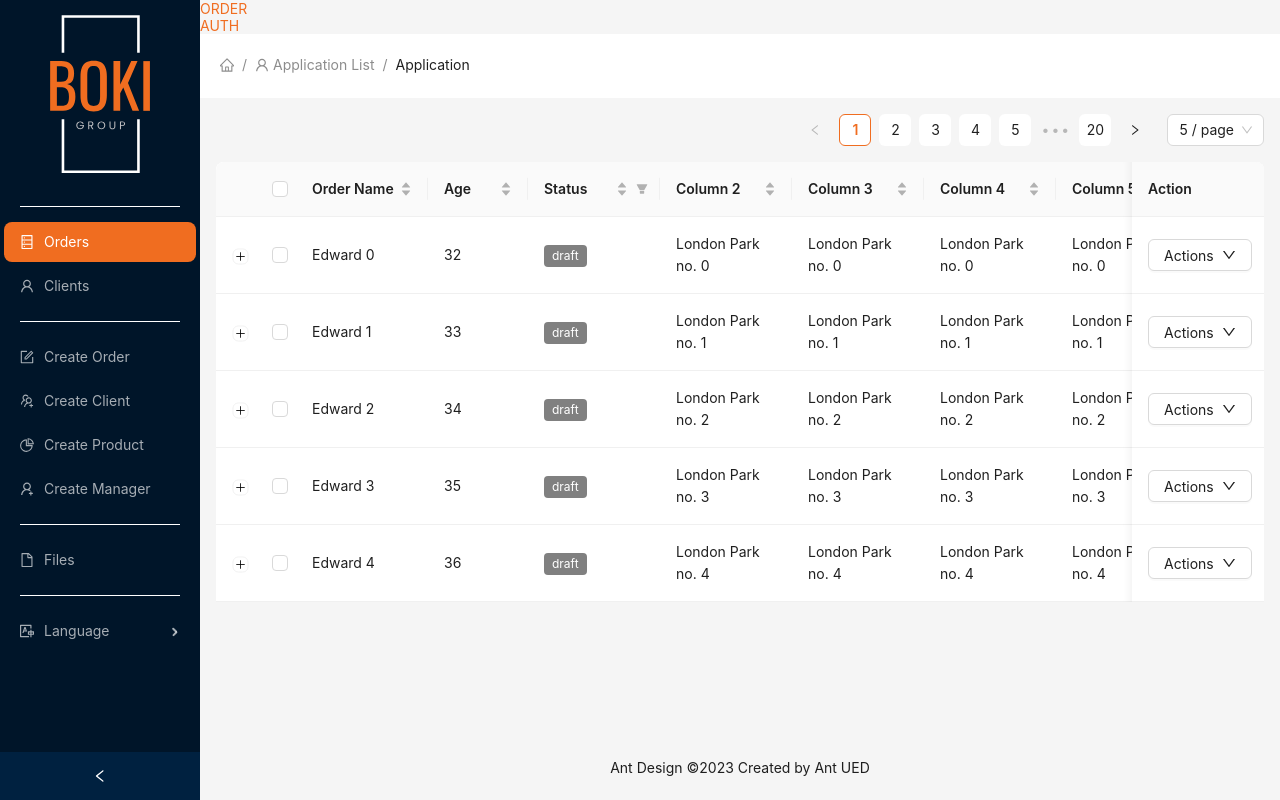
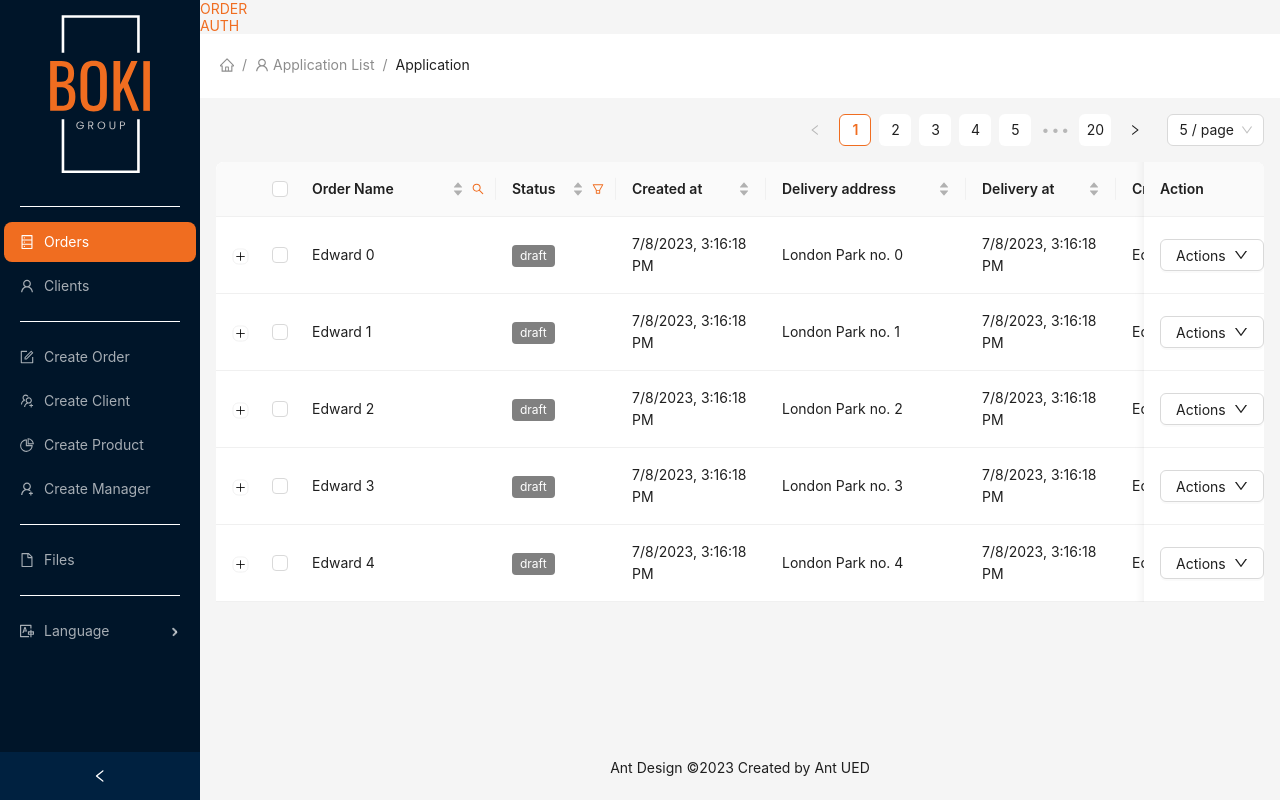
Before and after one commit to Hlazman/bg-configurator, a React (Create React App) app: page /#/ in a window 1280 px wide. Built offline with nearby package versions, Linux system fonts and the light colour scheme.

Commit message:
made changes to Orders page

```diff
--- a/src/Pages/OrdersPage.jsx
+++ b/src/Pages/OrdersPage.jsx
@@ -1,19 +1,31 @@
-import { Table, Dropdown, Space, Button, Tag } from 'antd';
-import { DownOutlined } from '@ant-design/icons';
+import { Table, Dropdown, Space, Button, Tag, Input } from 'antd';
+import { DownOutlined, SearchOutlined, FilterOutlined } from '@ant-design/icons';
 import { useState, useEffect } from 'react';
 
 export const OrdersPage = () => {
 
   const [data, setData] = useState(() => {
     const initialData = [];
+    const currentDate = new Date();
       for (let i = 0; i < 100; i++) {
         initialData.push({
           key: i,
           orderName: `Edward ${i}`,
-          age: 32 + i,
-          status: 'draft',
-          address: `London Park no. ${i}`,
-          description: "This not expandable",
+          orderStatus: 'draft',
+          orderDateCreated: currentDate.toLocaleString(),
+          orderDeliveryAddress: `London Park no. ${i}`,
+          orderDeliveryAt: currentDate.toLocaleString(),
+          // orderUpdateAt: currentDate.toLocaleString(),
+          orderCreateBy: `Edward ${i}`,
+          orderPrice: 100 + i,
+          orderDiscount: '10%',
+          orderCurrency: '$',
+          orderComments: "This some text for order comment",
+          milestones: [
+            {'Publish': ''},
+            {'Paid': ''},
+            {'Closed': ''},
+          ]
         });
       }
       return initialData;
@@ -22,18 +34,45 @@ export const OrdersPage = () => {
   const [selectedRowData, setSelectedRowData] = useState(null);
   const [selectedFilters, setSelectedFilters] = useState([]);
 
+  const expandedRowRender = (record) => (
+    <div>
+      {record.milestones.map((milestone, index) => (
+        <p key={index} style={{ margin: 0}}>
+          <span style={{ margin: 0, color: '#f06d20'}}> {Object.keys(milestone)[0]}: </span>
+          <span> {Object.values(milestone)[0]} </span>
+        </p>
+      ))}
+    </div>
+  );
+
   const handleFilterChange = (selectedFilterValues) => {
     setSelectedFilters(selectedFilterValues);
   };
 
   const handleActionClick = (action) => {
     if (selectedRowData) {
+      const currentDate = new Date().toLocaleString();
+      const updatedMilestones = selectedRowData.milestones.map((milestone) => {
+        switch (action) {
+          case 'publish':
+            return { ...milestone, 'Publish': currentDate };
+          case 'paid':
+            return { ...milestone, 'Paid': currentDate };
+          case 'closed':
+            return { ...milestone, 'Closed': currentDate };
+          default:
+            return milestone;
+        }
+      });
+
       setSelectedRowData((prevSelectedRowData) => ({
         ...prevSelectedRowData,
-        status: action,
+        orderStatus: action,
+        milestones: updatedMilestones,
       }));
     }
   };
+
 
   useEffect(() => {
     if (selectedRowData) {
@@ -75,7 +114,7 @@ export const OrdersPage = () => {
         {
           key: 'paid',
           label: 'paid',
-          onClick: () => {handleActionClick('paid'); console.log(selectedRowData)},
+          onClick: () => {handleActionClick('paid')},
         },
         {
           key: 'closed',
@@ -87,27 +126,55 @@ export const OrdersPage = () => {
   ];
 
   const columns = [
-    // Table.SELECTION_COLUMN,
-    // Table.EXPAND_COLUMN,
     {
       title: 'Order Name',
       dataIndex: 'orderName',
       key: 'orderName',
+      width: '200px',
       fixed: 'left',
       sorter: (a, b) => a.orderName.localeCompare(b.orderName),
+      filterDropdown: ({ setSelectedKeys, selectedKeys, confirm, clearFilters }) => (
+        <div style={{ padding: 8 }}>
+          <Input
+            placeholder="Search Order Name"
+            value={selectedKeys[0]}
+            onChange={(e) => setSelectedKeys(e.target.value ? [e.target.value] : [])}
+            onPressEnter={() => confirm()}
+            style={{ width: 188, marginBottom: 8, display: 'block' }}
+          />
+          <Space>
+            <Button
+              type="primary"
+              onClick={() => confirm()}
+              icon={<SearchOutlined />}
+              size="small"
+              style={{ width: 90 }}
+            >
+              Search
+            </Button>
+            <Button onClick={() => { clearFilters(); confirm(); }} size="small" style={{ width: 90 }}>
+              Reset
+            </Button>
+          </Space>
+        </div>
+      ),
+      filterIcon: (filtered) => (
+        <SearchOutlined style={{ color: filtered ? 'blue' : '#f06d20' }} />
+      ),
+      onFilter: (value, record) => record.orderName.toLowerCase().includes(value.toLowerCase()),
+        onFilterDropdownOpenChange: (visible) => {
+        if (visible) {
+          setTimeout(() => {
+            document.querySelector('.ant-table-filter-dropdown input')?.focus();
+          }, 0);
+        }
+      },
     },
     {
-      title: 'Age',
-      width: 100,
-      dataIndex: 'age',
-      key: 'age',
-      sorter: (a, b) => a.age - b.age,
-    },
-
-    {
       title: 'Status',
-      dataIndex: 'status',
-      key: '1',
+      dataIndex: 'orderStatus',
+      key: 'orderStatus',
+      width: '120px',
       sorter: (a, b) => a.status.localeCompare(b.status),
       filters: [
         { text: 'Draft', value: 'draft' },
@@ -115,6 +182,9 @@ export const OrdersPage = () => {
         { text: 'Paid', value: 'paid' },
         { text: 'Closed', value: 'closed' },
       ],
+      filterIcon: (filtered) => (
+        <FilterOutlined style={{ color: filtered ? 'blue' : '#f06d20'}} />
+      ),
       onFilter: (value, record) => record.status === value,
       render: (status) => {
         let color = 'default';
@@ -139,56 +209,67 @@ export const OrdersPage = () => {
         return <Tag color={color}>{status}</Tag>;
       },
     },
-
     {
-      title: 'Column 2',
-      dataIndex: 'address',
-      key: '2',
+      title: 'Created at',
+      dataIndex: 'orderDateCreated',
+      key: 'orderCreateAt',
+      width: '150px',
+      sorter: (a, b) => a.createAt - b.createAt,
+    },
+    {
+      title: 'Delivery address',
+      dataIndex: 'orderDeliveryAddress',
+      key: 'orderDeliveryAddress',
+      width: '200px',
+      sorter: (a, b) => a.DeliveryAddress.localeCompare(b.DeliveryAddress),
+    },
+    {
+      title: 'Delivery at',
+      dataIndex: 'orderDeliveryAt',
+      key: 'orderDeliveryAt',
+      width: '150px',
+      sorter: (a, b) => a.deliveryAt - b.deliveryAt,
+    },
+    {
+      title: 'Created by',
+      dataIndex: 'orderCreateBy',
+      key: 'orderCreateBy',
+      width: '150px',
+      sorter: (a, b) => a.orderCreateBy.localeCompare(b.orderCreateBy),
+    },
+    {
+      title: 'Price',
+      dataIndex: 'orderPrice',
+      key: 'orderPrice',
+      width: '120px',
       sorter: (a, b) => a.age - b.age,
     },
     {
-      title: 'Column 3',
-      dataIndex: 'address',
-      key: '3',
+      title: 'Discount',
+      dataIndex: 'orderDiscount',
+      key: 'orderDiscount',
+      width: '150px',
       sorter: (a, b) => a.age - b.age,
     },
     {
-      title: 'Column 4',
-      dataIndex: 'address',
-      key: '4',
-      sorter: (a, b) => a.age - b.age,
+      title: 'Currency',
+      dataIndex: 'orderCurrency',
+      key: 'orderCurrency',
+      width: '120px',
+      sorter: (a, b) => a.orderCurrency.localeCompare(b.orderCurrency),
     },
     {
-      title: 'Column 5',
-      dataIndex: 'address',
-      key: '5',
-      sorter: (a, b) => a.age - b.age,
+      title: 'Comments',
+      dataIndex: 'orderComments',
+      key: 'orderComments',
+      width: '350px',
     },
-    {
-      title: 'Column 6',
-      dataIndex: 'address',
-      key: '6',
-      sorter: (a, b) => a.age - b.age,
-    },
-    {
-      title: 'Column 7',
-      dataIndex: 'address',
-      key: '7',
-      sorter: (a, b) => a.age - b.age,
-    },
-    {
-      title: 'Column 8',
-      dataIndex: 'address',
-      key: '8',
-      sorter: (a, b) => a.age - b.age,
-    },
-
     {
       title: 'Action',
       dataIndex: 'operation',
       key: 'operation',
       fixed: 'right',
-      with: '80px',
+      width: '120px',
       render: (text, record) => (
         <Space size="large">
           <Dropdown menu={{items}} trigger={['click']} onClick={() => setSelectedRowData(record)}>
@@ -215,11 +296,7 @@ export const OrdersPage = () => {
   return (
     <Table
       rowSelection={{}}
-      expandable={{
-        expandedRowRender: record => (
-          <p style={{ margin: 0 }}>{record.description}</p>
-        ),
-      }}
+      expandable={{expandedRowRender}}
       columns={columns}
       dataSource={data}
       scroll={{
```
